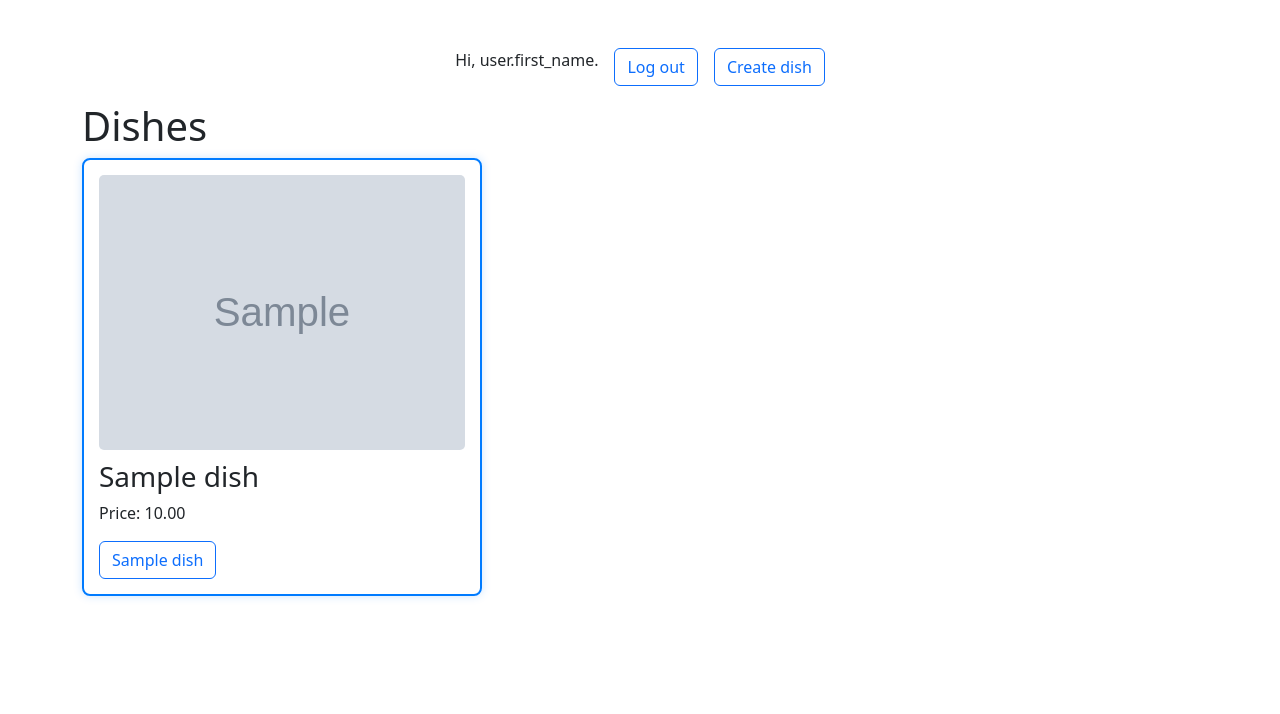
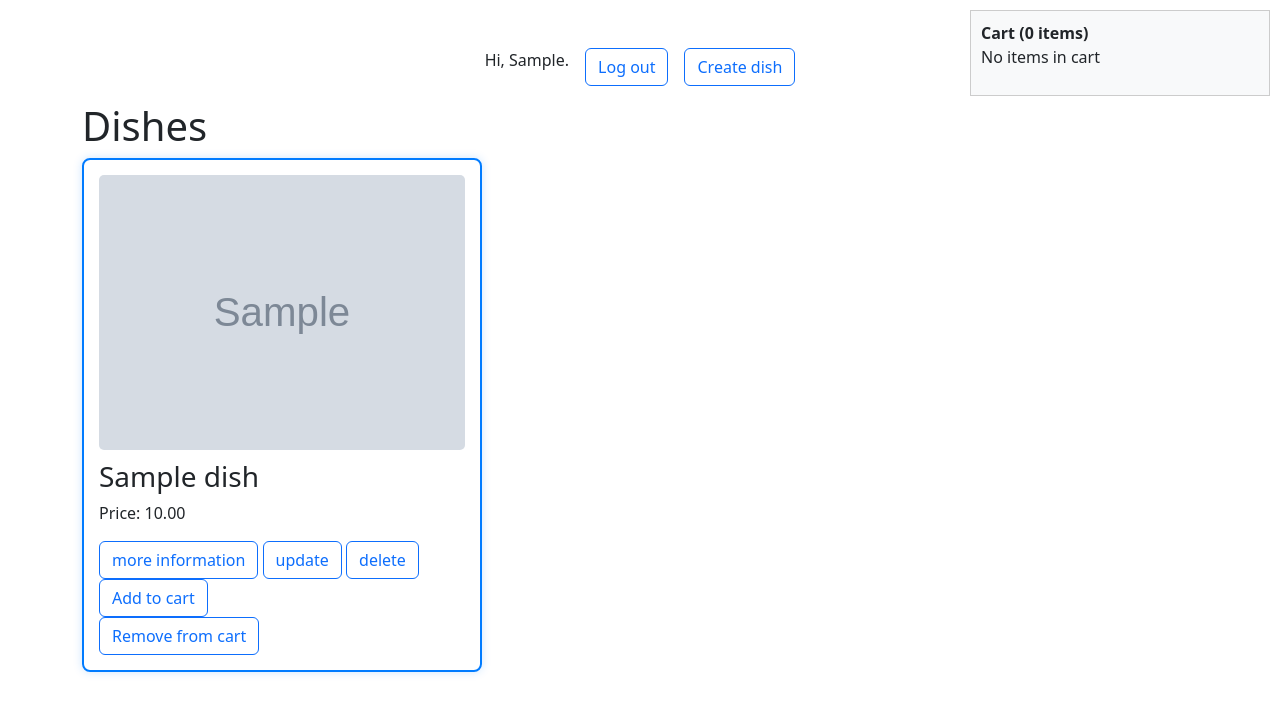
Before and after one commit to Ajgull/food_delivery, a Django app: page / in a window 1280 px wide. Shown: the top 714 px of the page. Run offline with Django 5.2, Linux system fonts and the light colour scheme; a user stored in the database is signed in; tables that the repository leaves empty hold one stand-in row (values such as "Sample post"); grey boxes marked "Sample" are stand-in pictures; some libraries are stand-ins or nearby versions.

Commit message:
cart, comments, dish views

```diff
--- a/core/models.py
+++ b/core/models.py
@@ -55,7 +55,8 @@ class Dish(models.Model):
 class Comment(models.Model):
     text = models.TextField(verbose_name='text_of_comment', blank=False)
     written_at = models.DateTimeField(auto_now_add=True)
-    author = models.ForeignKey(Profile, on_delete=models.CASCADE, verbose_name='author_of_order')
+    author = models.ForeignKey(User, on_delete=models.CASCADE, verbose_name='author_of_order')
+    dish = models.ForeignKey(Dish, null=True, on_delete=models.CASCADE, verbose_name='comment_of_dish')
 
     class Meta:
         verbose_name = 'comment'
@@ -83,7 +84,7 @@ class Order(models.Model):
 
 class Like(models.Model):
     dish = models.ForeignKey(Dish, on_delete=models.CASCADE, verbose_name='dish')
-    profile = models.ForeignKey(Profile, on_delete=models.CASCADE, verbose_name='customer')
+    profile = models.ForeignKey(User, on_delete=models.CASCADE, verbose_name='customer')
     liked_at = models.DateTimeField(auto_now_add=True)
 
     class Meta:
--- a/core/urls.py
+++ b/core/urls.py
@@ -3,6 +3,8 @@ from django.contrib.auth.views import LogoutView
 from django.urls import path
 
 from core.views import (
+    AddToCartView,
+    CommentCreateView,
     DishCreateView,
     DishDeleteView,
     DishDetailView,
@@ -10,6 +12,7 @@ from core.views import (
     DishUpdateView,
     LoginView,
     RegisterView,
+    RemoveFromCartView,
 )
 
 urlpatterns = [
@@ -18,8 +21,11 @@ urlpatterns = [
     path('register/', RegisterView.as_view(), name='register'),
     path('login/', LoginView.as_view(), name='login'),
     path('logout/', LogoutView.as_view(next_page='home'), name='logout'),
-    path('dish_detail/<int:pk>/', DishDetailView.as_view(), name='dish_detail'),
-    path('dish_create/', DishCreateView.as_view(), name='dish_create'),
-    path('dish_update/<int:pk>/', DishUpdateView.as_view(), name='dish_update'),
-    path('dish_delete/<int:pk>/', DishDeleteView.as_view(), name='dish_delete'),
+    path('dish/<int:pk>/', DishDetailView.as_view(), name='dish_detail'),
+    path('dish/create/', DishCreateView.as_view(), name='dish_create'),
+    path('dish/update/<int:pk>/', DishUpdateView.as_view(), name='dish_update'),
+    path('dish/delete/<int:pk>/', DishDeleteView.as_view(), name='dish_delete'),
+    path('cart/add/<int:pk>/', AddToCartView.as_view(), name='add_to_cart'),
+    path('cart/remove/<int:pk>/', RemoveFromCartView.as_view(), name='remove_from_cart'),
+    path('comment/create/<int:pk>', CommentCreateView.as_view(), name='comment_create'),
 ]
--- a/core/views.py
+++ b/core/views.py
@@ -1,13 +1,15 @@
 from django.contrib.auth import authenticate, login, logout
 from django.contrib.auth.models import User
 from django.db.models import QuerySet
-from django.http import HttpRequest, HttpResponse
+from django.forms import Form
+from django.http import HttpRequest, HttpResponse, HttpResponseRedirect
 from django.shortcuts import get_object_or_404, redirect, render
 from django.urls import reverse_lazy
 from django.views.generic import CreateView, DeleteView, DetailView, ListView, UpdateView, View
 
+from core.cart import Cart
 from core.forms import UserLoginForm, UserRegistrationForm
-from core.models import Dish
+from core.models import Comment, Dish, Like, Order, Profile
 
 
 def get_user_groups(user: User) -> dict:
@@ -29,10 +31,25 @@ class DishListView(ListView):
     template_name = 'core/dishes.html'
     context_object_name = 'dishes'
 
-    def get_context_data(self, **kwargs) -> dict:
+    # def get_context_data(self, **kwargs: str) -> dict:
+    #     context = super().get_context_data(**kwargs)
+    #     user_groups = get_user_groups(self.request.user)
+    #     context.update(user_groups)
+    #     return context
+
+    def get_context_data(self, **kwargs: str) -> HttpResponse:
         context = super().get_context_data(**kwargs)
-        user_groups = get_user_groups(self.request.user)
-        context.update(user_groups)
+        cart = self.request.session.get('cart', {})
+        dishes = []
+        total_price = 0
+        for dish_id, quantity in cart.items():
+            dish = Dish.objects.filter(id=dish_id).first()
+            if dish:
+                dishes.append({'dish': dish, 'quantity': quantity, 'subtotal': dish.price * quantity})
+                total_price += dish.price * quantity
+        context['cart_dishes'] = dishes
+        context['cart_total_price'] = total_price
+        context['cart_total_items'] = sum(cart.values())
         return context
 
 
@@ -79,8 +96,15 @@ class DishCreateView(CreateView):
 
 class DishDetailView(DetailView):
     model = Dish
-    template_name = 'core/dish_detail.html'
+    template_name = 'core/dish.html'
     context_object_name = 'dish'
+
+    def get_context_data(self, **kwargs: dict) -> dict:
+        context = super().get_context_data(**kwargs)
+        dish = self.object
+        # context['user_has_liked'] = Like.objects.filter(post=post, author=self.request.user).exists()
+        context['comments'] = Comment.objects.filter(dish=dish)
+        return context
 
 
 class DishUpdateView(UpdateView):
@@ -104,3 +128,81 @@ class DishDeleteView(DeleteView):
 
     def get_success_url(self) -> str:
         return reverse_lazy('home')
+
+
+class AddToCartView(View):
+    def post(self, request: HttpRequest, pk: int) -> HttpResponse:
+        cart = Cart(request)
+        cart.add(pk)
+        return redirect('home')
+
+
+class RemoveFromCartView(View):
+    def post(self, request: HttpRequest, pk: int) -> HttpResponse:
+        cart = Cart(request)
+        cart.remove(pk)
+        return redirect('home')
+
+
+class CommentCreateView(CreateView):
+    model = Comment
+    template_name = 'core/comment_create.html'
+    fields = ['text']
+
+    def form_valid(self, form: Form) -> HttpResponseRedirect:
+        pk = self.kwargs['pk']
+        dish = get_object_or_404(Dish, id=pk)
+        form.instance.author = self.request.user
+        form.instance.dish = dish
+        return super().form_valid(form)
+
+    def get_success_url(self) -> str:
+        return reverse_lazy('dish_detail', kwargs={'pk': self.object.dish.pk})
+
+
+# class CommentUpdateView(UpdateView):
+#     model = Comment
+#     template_name = 'core/comment_update.html'
+#     fields = ['text']
+#     context_object_name = 'comment'
+
+#     def get_object(self) -> Comment:
+#         return get_object_or_404(Comment, pk=self.kwargs.get('pk'), author=self.request.user)
+
+#     def get_success_url(self) -> str:
+#         return reverse_lazy('posts')
+
+
+# class CommentDeleteView(DeleteView):
+#     model = Comment
+#     template_name = 'core/comment_delete.html'
+
+#     def get_object(self) -> Comment:
+#         return get_object_or_404(Comment, pk=self.kwargs.get('pk'), author=self.request.user)
+
+#     def get_success_url(self) -> str:
+#         return reverse_lazy('posts')
+
+
+# class CommentListView(ListView):
+#     model = Comment
+#     template_name = 'core/comments.html'
+#     context_object_name = 'comments'
+
+#     def get_queryset(self) -> QuerySet[Comment]:
+#         post_id = self.kwargs.get('post_id')
+#         post = get_object_or_404(Post, id=post_id)
+#         return Comment.objects.filter(post=post)
+
+#     def get_context_data(self, **kwargs: dict) -> dict:
+#         context = super().get_context_data(**kwargs)
+#         post_id = self.kwargs.get('post_id')
+#         context['post'] = get_object_or_404(Post, id=post_id)
+#         return context
+
+
+# class LikePostView(View):
+#     def post(self, request: HttpRequest, post_id: int) -> HttpResponse:
+#         post = get_object_or_404(Post, id=post_id)
+#         Like.objects.get_or_create(post=post, author=request.user)
+#         return redirect('post_detail', pk=post.id)
--- a/templates/core/dishes.html
+++ b/templates/core/dishes.html
@@ -14,10 +14,28 @@
             {% elif is_courier %}
                 <a href="{% url 'logout' %}" class="btn btn-outline-primary">Log out</a>
             {% else %}
-                Hi, user.first_name.
+                Hi, {{user.first_name}}.
                 <a href="{% url 'logout' %}" class="btn btn-outline-primary">Log out</a>
                 <a href="{% url 'dish_create' %}" class="btn btn-outline-primary">Create dish</a>
             {% endif %}
+                <div style="border: 1px solid #ccc; padding: 10px; width: 300px; text-align: left; position: fixed; top: 10px; right: 10px; background: #f8f9fa;">
+                    <strong>Cart ({{ cart_total_items|default:0 }} items)</strong>
+
+                    {% if cart_dishes %}
+                        <ul style="list-style: none; padding-left: 0;">
+                        {% for item in cart_dishes %}
+                            <li>
+                            {{ item.dish.name }} — {{ item.quantity }} шт. — {{ item.subtotal|floatformat:2 }} ₽
+                            </li>
+                        {% endfor %}
+                        </ul>
+                        <hr>
+                        <p><strong>Total: {{ cart_total_price|floatformat:2 }} ₽</strong></p>
+                    {% else %}
+                        <p>No items in cart</p>
+                    {% endif %}
+                    </div>
+
         {% else %}
             <a href="{% url 'register' %}" class="btn btn-primary">Create an Account</a>
             <a href="{% url 'login' %}" class="btn btn-outline-primary">Log in</a>
@@ -31,9 +49,22 @@
             <img src="{{ dish.image.url }}" alt="{{ dish.name }}">
             <h3>{{ dish.name }}</h3>
             <p>Price: {{ dish.price }}</p>
-            <a href="{% url 'dish_detail' dish.pk %}" class="btn btn-outline-primary">{{dish.name}}</a>
+            <a href="{% url 'dish_detail' dish.pk %}" class="btn btn-outline-primary">more information</a>
+            <a href="{% url 'dish_update' dish.pk %}" class="btn btn-outline-primary">update</a>
+            <a href="{% url 'dish_delete' dish.pk %}" class="btn btn-outline-primary">delete</a>
+            <form method="post" action="{% url 'add_to_cart' dish.pk %}">
+                {% csrf_token %}
+                <button type="submit" class="btn btn-outline-primary">Add to cart</button>
+            </form>
+
+            <form method="post" action="{% url 'remove_from_cart' dish.pk %}">
+                {% csrf_token %}
+                <button type="submit" class="btn btn-outline-primary">Remove from cart</button>
+            </form>
+
         </div>
     {% empty %}
         <li>No dishes</li>
     {% endfor %}
+
 {% endblock %}
```
Also changed, not shown: core/cart.py (added, +34 -0 lines), templates/core/cart.html (added, +22 -0 lines), templates/core/comment_create.html (added, +15 -0 lines), templates/core/dish.html (added, +49 -0 lines), templates/core/dish_detail.html (deleted, +0 -21 lines), 1 other file.
